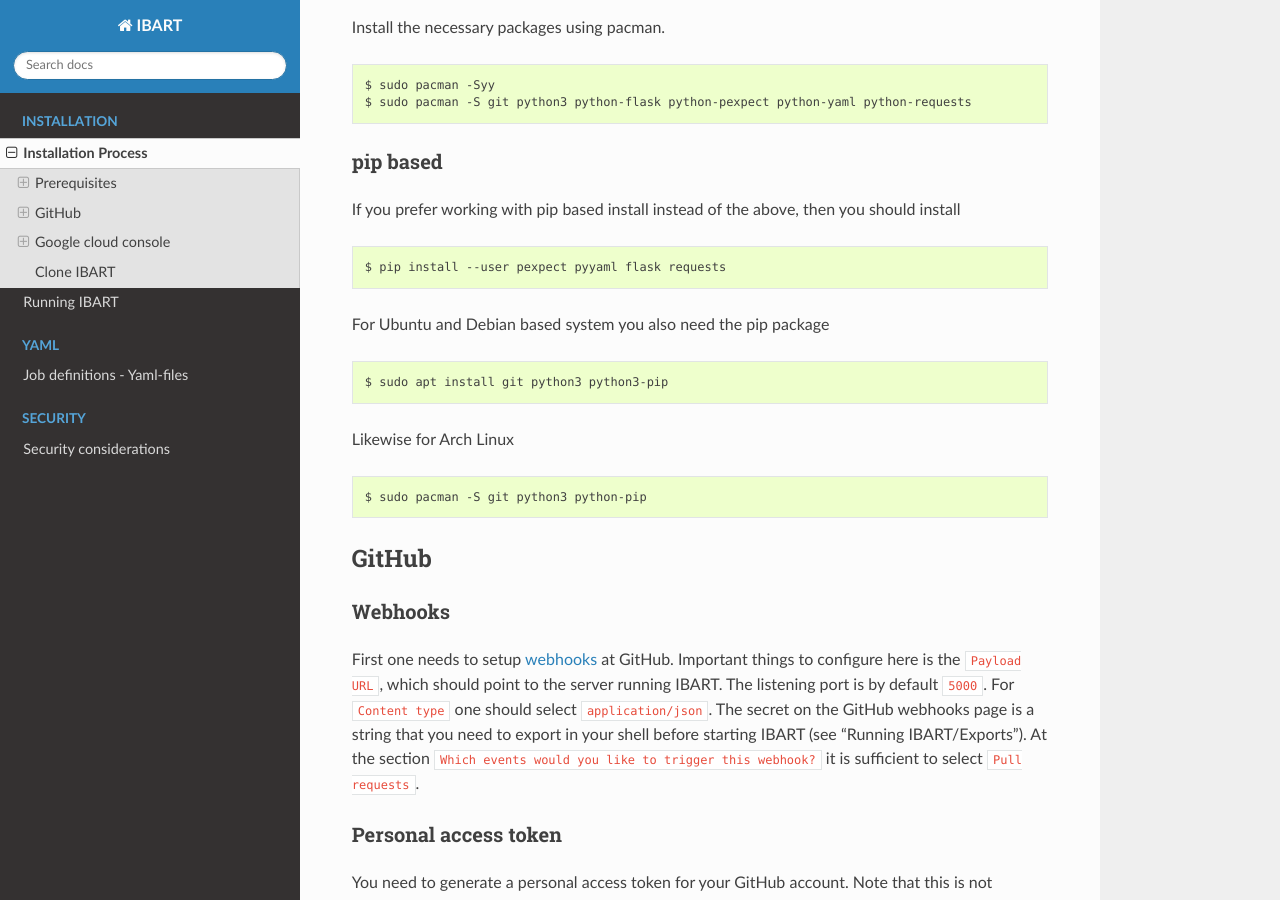
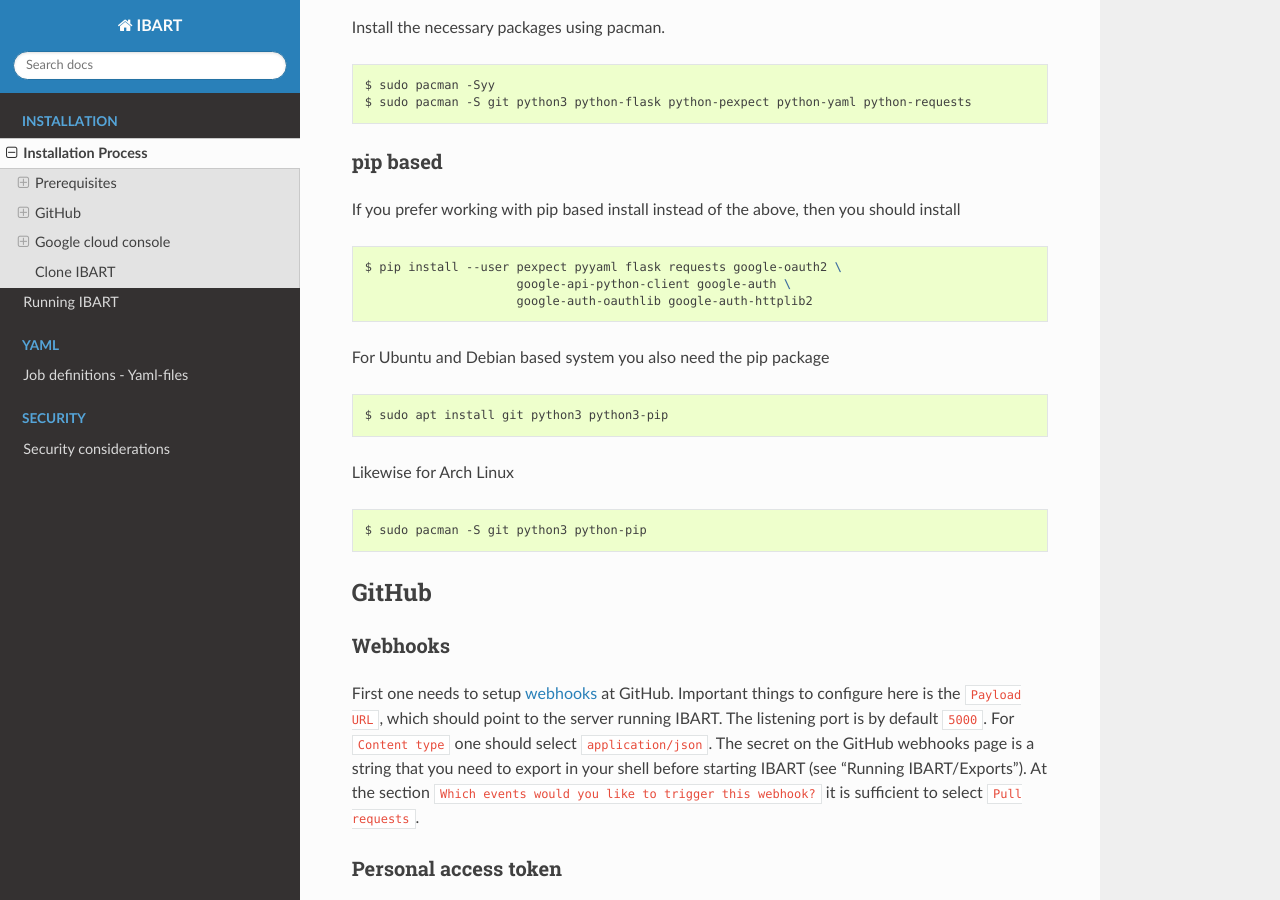
Before and after one commit to jbech-linaro/ibart, a Sphinx documentation site: the page built from docs/install.rst, in a window 1280 px wide and 900 px high, scrolled down 431 px. Built offline with Sphinx 7.4.7 and the Read the Docs theme 2.0.0, drawn with Linux system fonts in a browser that asks for light colours.

Commit message:
install: add the require Google packages
Signed-off-by: Joakim Bech <joakim.bech@linaro.org>

```diff
--- a/docs/install.rst
+++ b/docs/install.rst
@@ -28,7 +28,9 @@
 
 .. code-block:: bash
 
-    $ pip install --user pexpect pyyaml flask requests
+    $ pip install --user pexpect pyyaml flask requests google-oauth2 \
+                         google-api-python-client google-auth \
+                         google-auth-oauthlib google-auth-httplib2
 
 For Ubuntu and Debian based system you also need the pip package
 
```
